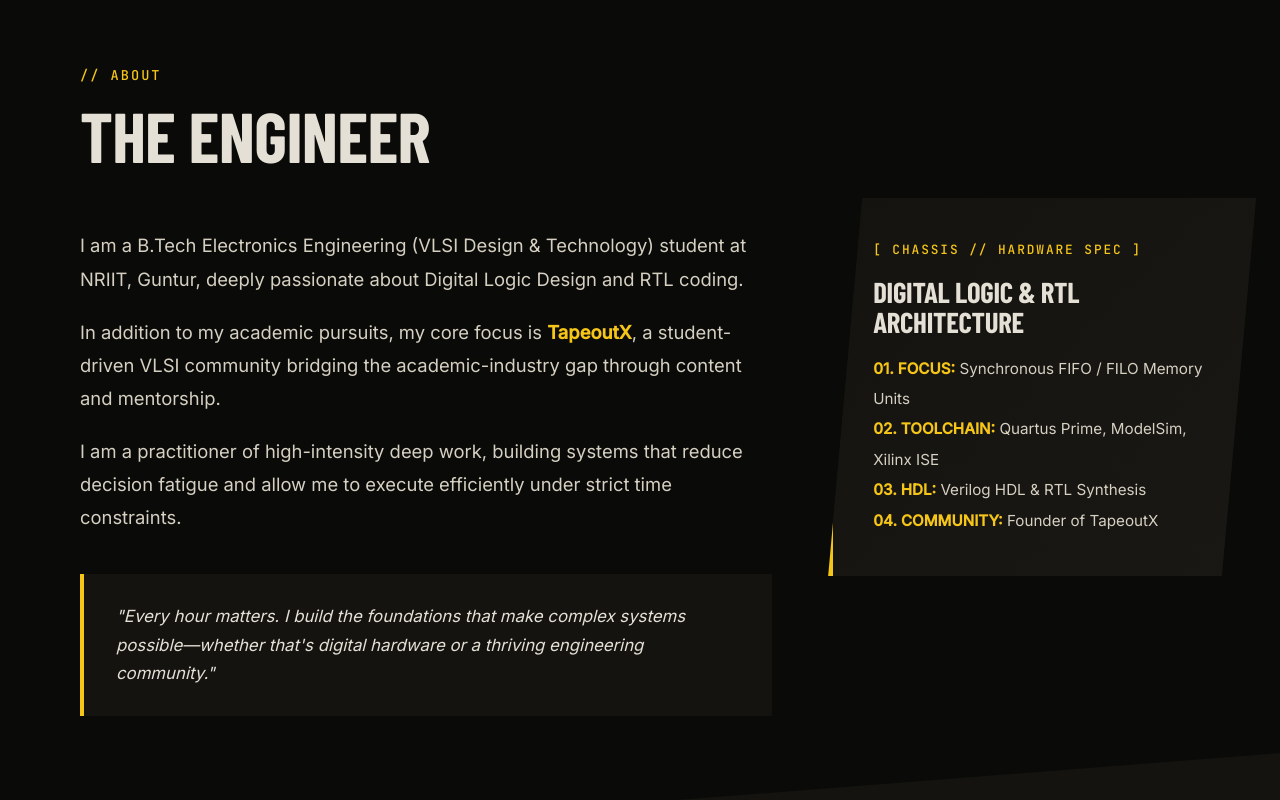
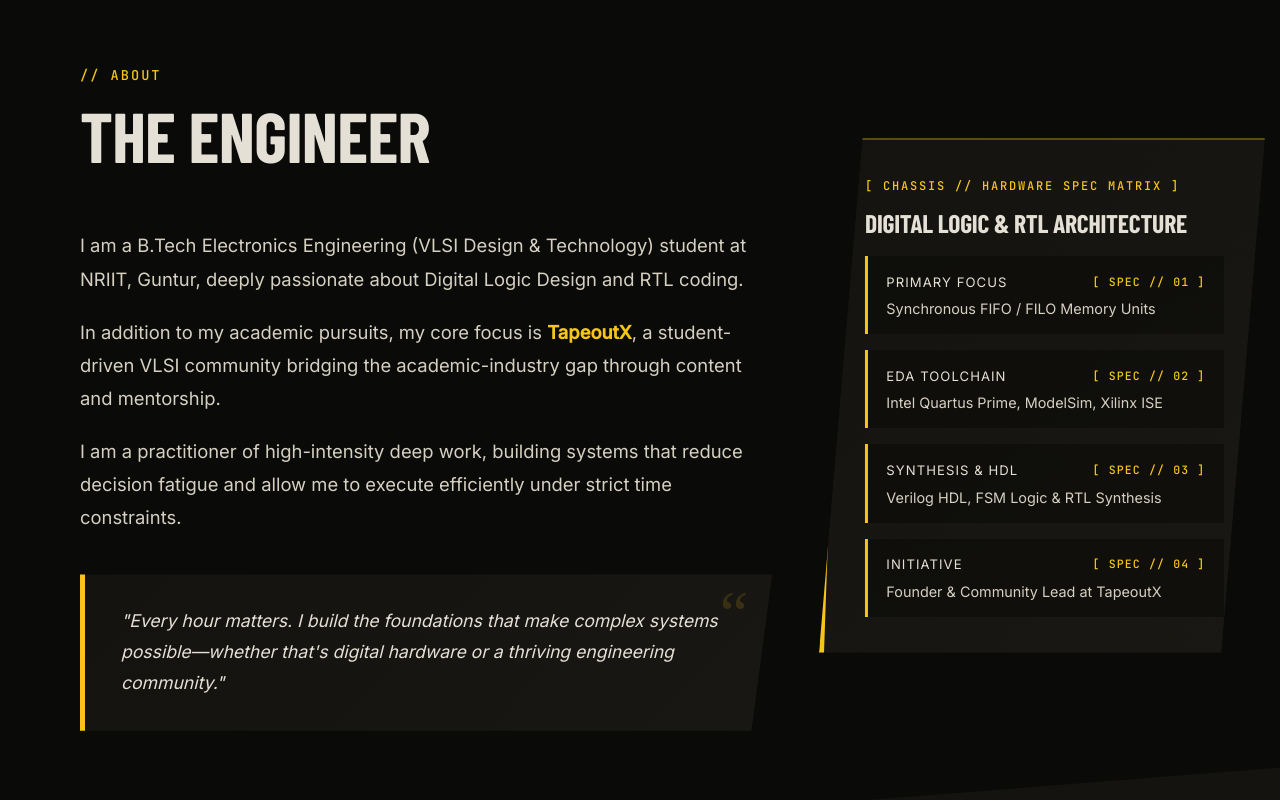
Before and after one commit to lingamcharan09-design/lingamcharan-portfolio, a website: page index.html in a window 1280 px wide. Shown: the part 900-1700 px from the top of the page. Drawn offline with nearby package versions, Linux system fonts and the light colour scheme; a web font is replaced by a local one.

Commit message:
Enhance About section with Hardware Spec Matrix grid and refined architectural quote block styling

```diff
--- a/index.html
+++ b/index.html
@@ -414,52 +414,29 @@
 
         .quote-block {
             margin-top: 2.5rem;
-            padding: 1.75rem 2rem;
-            background-color: var(--surface);
-            border-left: 4px solid var(--primary);
+            padding: 2rem 2.25rem;
+            background: linear-gradient(135deg, rgba(20, 19, 16, 0.95) 0%, rgba(26, 24, 20, 0.95) 100%);
+            border-left: 5px solid var(--primary);
+            clip-path: polygon(0 0, 100% 0, 97% 100%, 0% 100%);
             position: relative;
+            box-shadow: var(--shadow);
+        }
+        .quote-block::before {
+            content: '“';
+            position: absolute;
+            top: 0.5rem;
+            right: 1.5rem;
+            font-size: 4rem;
+            font-family: serif;
+            color: rgba(245, 197, 24, 0.15);
+            line-height: 1;
         }
         .quote-block p {
             font-style: italic;
             margin-bottom: 0;
             color: var(--text);
-            font-size: 1.05rem;
-            line-height: 1.7;
-        }
-
-        .about-visual {
-            position: relative;
-            height: 480px;
-            overflow: visible;
-        }
-
-        .photo-frame {
-            width: 100%;
-            height: 100%;
-            background-color: var(--surface);
-            clip-path: polygon(10% 0, 100% 0, 90% 100%, 0% 100%);
-            position: absolute;
-            top: 0;
-            left: 0;
-        }
-
-        .photo-frame::before {
-            content: '';
-            position: absolute;
-            top: 0; right: 0;
-            width: 40px; height: 40px;
-            border-top: 4px solid var(--primary);
-            border-right: 4px solid var(--primary);
-            z-index: 2;
-        }
-        .photo-frame::after {
-            content: '';
-            position: absolute;
-            bottom: 0; left: 0;
-            width: 40px; height: 40px;
-            border-bottom: 4px solid var(--primary);
-            border-left: 4px solid var(--primary);
-            z-index: 2;
+            font-size: 1.1rem;
+            line-height: 1.75;
         }
 
         .hero-visual img, .hero-portrait-img {
@@ -477,18 +454,73 @@
         .about-visual {
             position: relative;
             height: auto;
-            min-height: 380px;
         }
 
         .about-card-spec {
             background-color: var(--surface);
             background-image:
-                linear-gradient(135deg, rgba(20, 19, 16, 0.96) 0%, rgba(26, 24, 20, 0.96) 100%),
+                linear-gradient(135deg, rgba(20, 19, 16, 0.97) 0%, rgba(26, 24, 20, 0.97) 100%),
                 repeating-linear-gradient(45deg, rgba(0,0,0,0.3) 0, rgba(0,0,0,0.3) 2px, transparent 2px, transparent 6px);
-            padding: 2.5rem;
-            clip-path: polygon(8% 0, 100% 0, 92% 100%, 0% 100%);
+            padding: 2.25rem 2rem;
+            clip-path: polygon(6% 0, 100% 0, 94% 100%, 0% 100%);
             border-left: 5px solid var(--primary);
+            border-top: 2px solid rgba(245, 197, 24, 0.3);
             box-shadow: var(--shadow);
+            transform: skewX(-2deg);
+        }
+
+        .about-spec-content {
+            transform: skewX(2deg);
+        }
+
+        .spec-grid {
+            display: flex;
+            flex-direction: column;
+            gap: 1rem;
+            margin-top: 1.25rem;
+        }
+
+        .spec-row {
+            display: flex;
+            flex-direction: column;
+            background: rgba(10, 10, 8, 0.6);
+            padding: 0.9rem 1.15rem;
+            border-left: 3px solid var(--primary);
+            transition: transform 200ms var(--ease), border-color 200ms var(--ease), background-color 200ms var(--ease);
+        }
+
+        .spec-row:hover {
+            transform: translateX(6px);
+            border-left-color: #FFF;
+            background: rgba(26, 24, 20, 0.85);
+        }
+
+        .spec-row-header {
+            display: flex;
+            justify-content: space-between;
+            align-items: center;
+            margin-bottom: 0.25rem;
+        }
+
+        .spec-idx {
+            font-family: var(--font-mono);
+            font-size: 0.72rem;
+            color: var(--primary);
+            letter-spacing: 0.1em;
+        }
+
+        .spec-title {
+            font-family: var(--font-label);
+            font-size: 0.82rem;
+            color: var(--text);
+            letter-spacing: 0.08em;
+            text-transform: uppercase;
+        }
+
+        .spec-val {
+            color: var(--text-soft);
+            font-size: 0.9rem;
+            line-height: 1.5;
         }
 
         .placeholder-text {
@@ -1054,14 +1086,44 @@
 
             <div class="about-visual rev-in">
                 <div class="about-card-spec">
-                    <div style="font-family: var(--font-mono); font-size: 0.8rem; color: var(--primary); letter-spacing: 0.15em; margin-bottom: 1rem;">[ CHASSIS // HARDWARE SPEC ]</div>
-                    <h3 class="display-font" style="font-size: 1.8rem; margin-bottom: 1rem; color: var(--text);">DIGITAL LOGIC & RTL ARCHITECTURE</h3>
-                    <ul style="list-style: none; padding: 0; color: var(--text-soft); font-size: 0.95rem; line-height: 2;">
-                        <li><strong style="color: var(--primary);">01. FOCUS:</strong> Synchronous FIFO / FILO Memory Units</li>
-                        <li><strong style="color: var(--primary);">02. TOOLCHAIN:</strong> Quartus Prime, ModelSim, Xilinx ISE</li>
-                        <li><strong style="color: var(--primary);">03. HDL:</strong> Verilog HDL & RTL Synthesis</li>
-                        <li><strong style="color: var(--primary);">04. COMMUNITY:</strong> Founder of TapeoutX</li>
-                    </ul>
+                    <div class="about-spec-content">
+                        <div style="font-family: var(--font-mono); font-size: 0.75rem; color: var(--primary); letter-spacing: 0.15em; margin-bottom: 0.75rem;">[ CHASSIS // HARDWARE SPEC MATRIX ]</div>
+                        <h3 class="display-font" style="font-size: 1.6rem; margin-bottom: 0.5rem; color: var(--text);">DIGITAL LOGIC & RTL ARCHITECTURE</h3>
+
+                        <div class="spec-grid">
+                            <div class="spec-row">
+                                <div class="spec-row-header">
+                                    <span class="spec-title">PRIMARY FOCUS</span>
+                                    <span class="spec-idx">[ SPEC // 01 ]</span>
+                                </div>
+                                <div class="spec-val">Synchronous FIFO / FILO Memory Units</div>
+                            </div>
+
+                            <div class="spec-row">
+                                <div class="spec-row-header">
+                                    <span class="spec-title">EDA TOOLCHAIN</span>
+                                    <span class="spec-idx">[ SPEC // 02 ]</span>
+                                </div>
+                                <div class="spec-val">Intel Quartus Prime, ModelSim, Xilinx ISE</div>
+                            </div>
+
+                            <div class="spec-row">
+                                <div class="spec-row-header">
+                                    <span class="spec-title">SYNTHESIS & HDL</span>
+                                    <span class="spec-idx">[ SPEC // 03 ]</span>
+                                </div>
+                                <div class="spec-val">Verilog HDL, FSM Logic & RTL Synthesis</div>
+                            </div>
+
+                            <div class="spec-row">
+                                <div class="spec-row-header">
+                                    <span class="spec-title">INITIATIVE</span>
+                                    <span class="spec-idx">[ SPEC // 04 ]</span>
+                                </div>
+                                <div class="spec-val">Founder & Community Lead at TapeoutX</div>
+                            </div>
+                        </div>
+                    </div>
                 </div>
             </div>
         </div>
```
